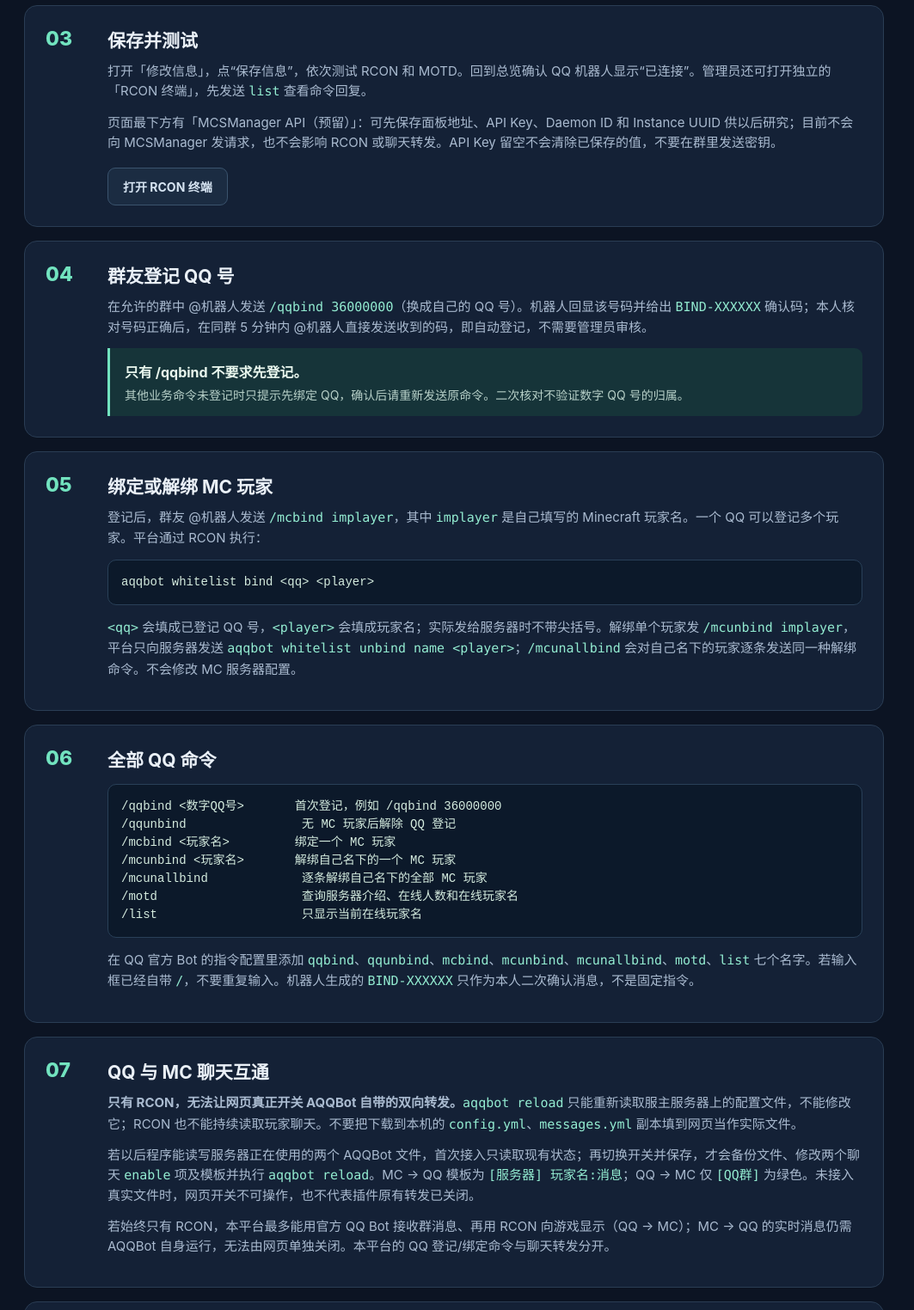
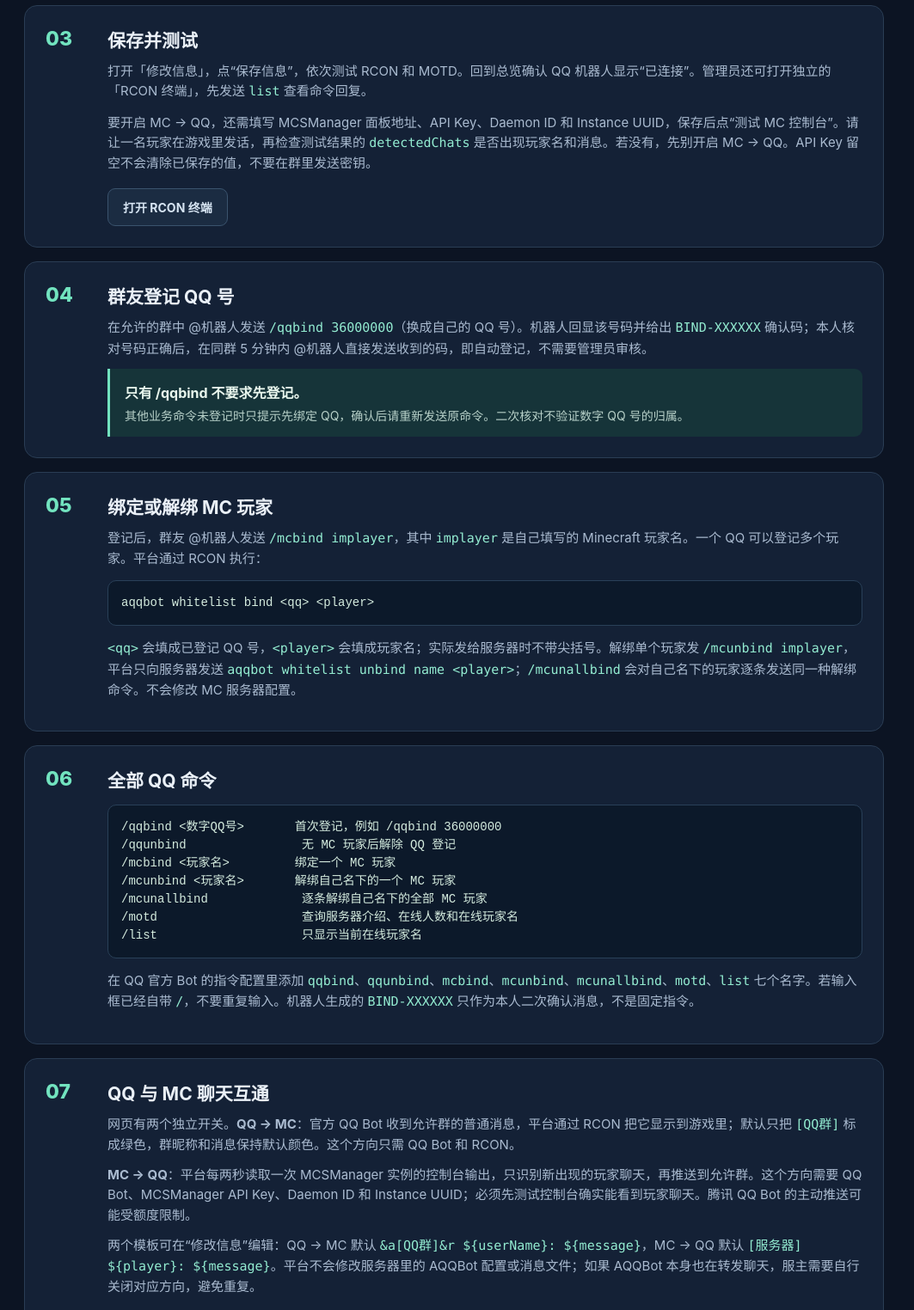
Before and after one commit to SZYInnovationStudio/mcqqmodule, a website: page public/guide.html in a window 1280 px wide. Shown: the part 800-2324 px from the top of the page at 86% size, without its empty margins (0-1063 px from the left). Drawn offline with Linux system fonts and the light colour scheme.

Commit message:
docs: explain independent RCON and MCSManager chat relay

```diff
--- a/public/guide.html
+++ b/public/guide.html
@@ -9,7 +9,7 @@
 rcon.port=25575
 rcon.password=你自己设置的强密码</pre><p>RCON 用来发送 AQQBot 绑定命令。不要直接把 RCON 端口开放到公网。</p></div></section>
     <section class="panel guide-step"><span class="step-number">02</span><div><h2>准备 QQ 官方 Bot</h2><p>在 <a href="https://q.qq.com/" target="_blank" rel="noopener noreferrer">QQ 开放平台</a>创建机器人，取得 AppID 和 AppSecret，填到「修改信息」。把机器人加入目标群，启用群消息相关权限。</p><p>先保存 Bot 凭证；在群里 @机器人发一条消息，到总览“操作记录”复制发现的群 OpenID，再填到“允许使用的群 OpenID”。可以填多个，用逗号分隔。</p><p>本平台的 QQ 接入使用官方 Bot，不使用 OneBot。但现有 AQQBot 插件本身可能仍依赖 OneBot 后端；请先确认它在 MC 服务器上能正常接受控制台命令。</p></div></section>
-    <section class="panel guide-step"><span class="step-number">03</span><div><h2>保存并测试</h2><p>打开「修改信息」，点“保存信息”，依次测试 RCON 和 MOTD。回到总览确认 QQ 机器人显示“已连接”。管理员还可打开独立的「RCON 终端」，先发送 <code>list</code> 查看命令回复。</p><p>页面最下方有「MCSManager API（预留）」：可先保存面板地址、API Key、Daemon ID 和 Instance UUID 供以后研究；目前不会向 MCSManager 发请求，也不会影响 RCON 或聊天转发。API Key 留空不会清除已保存的值，不要在群里发送密钥。</p><a class="secondary link-button" href="/terminal">打开 RCON 终端</a></div></section>
+    <section class="panel guide-step"><span class="step-number">03</span><div><h2>保存并测试</h2><p>打开「修改信息」，点“保存信息”，依次测试 RCON 和 MOTD。回到总览确认 QQ 机器人显示“已连接”。管理员还可打开独立的「RCON 终端」，先发送 <code>list</code> 查看命令回复。</p><p>要开启 MC → QQ，还需填写 MCSManager 面板地址、API Key、Daemon ID 和 Instance UUID，保存后点“测试 MC 控制台”。请让一名玩家在游戏里发话，再检查测试结果的 <code>detectedChats</code> 是否出现玩家名和消息。若没有，先别开启 MC → QQ。API Key 留空不会清除已保存的值，不要在群里发送密钥。</p><a class="secondary link-button" href="/terminal">打开 RCON 终端</a></div></section>
     <section class="panel guide-step"><span class="step-number">04</span><div><h2>群友登记 QQ 号</h2><p>在允许的群中 @机器人发送 <code>/qqbind 36000000</code>（换成自己的 QQ 号）。机器人回显该号码并给出 <code>BIND-XXXXXX</code> 确认码；本人核对号码正确后，在同群 5 分钟内 @机器人直接发送收到的码，即自动登记，不需要管理员审核。</p><div class="callout"><strong>只有 /qqbind 不要求先登记。</strong><span>其他业务命令未登记时只提示先绑定 QQ，确认后请重新发送原命令。二次核对不验证数字 QQ 号的归属。</span></div></div></section>
     <section class="panel guide-step"><span class="step-number">05</span><div><h2>绑定或解绑 MC 玩家</h2><p>登记后，群友 @机器人发送 <code>/mcbind implayer</code>，其中 <code>implayer</code> 是自己填写的 Minecraft 玩家名。一个 QQ 可以登记多个玩家。平台通过 RCON 执行：</p><pre>aqqbot whitelist bind &lt;qq&gt; &lt;player&gt;</pre><p><code>&lt;qq&gt;</code> 会填成已登记 QQ 号，<code>&lt;player&gt;</code> 会填成玩家名；实际发给服务器时不带尖括号。解绑单个玩家发 <code>/mcunbind implayer</code>，平台只向服务器发送 <code>aqqbot whitelist unbind name &lt;player&gt;</code>；<code>/mcunallbind</code> 会对自己名下的玩家逐条发送同一种解绑命令。不会修改 MC 服务器配置。</p></div></section>
     <section class="panel guide-step"><span class="step-number">06</span><div><h2>全部 QQ 命令</h2><pre>/qqbind &lt;数字QQ号&gt;       首次登记，例如 /qqbind 36000000
@@ -19,7 +19,7 @@
 /mcunallbind             逐条解绑自己名下的全部 MC 玩家
 /motd                    查询服务器介绍、在线人数和在线玩家名
 /list                    只显示当前在线玩家名</pre><p>在 QQ 官方 Bot 的指令配置里添加 <code>qqbind</code>、<code>qqunbind</code>、<code>mcbind</code>、<code>mcunbind</code>、<code>mcunallbind</code>、<code>motd</code>、<code>list</code> 七个名字。若输入框已经自带 <code>/</code>，不要重复输入。机器人生成的 <code>BIND-XXXXXX</code> 只作为本人二次确认消息，不是固定指令。</p></div></section>
-    <section class="panel guide-step"><span class="step-number">07</span><div><h2>QQ 与 MC 聊天互通</h2><p><strong>只有 RCON，无法让网页真正开关 AQQBot 自带的双向转发。</strong><code>aqqbot reload</code> 只能重新读取服主服务器上的配置文件，不能修改它；RCON 也不能持续读取玩家聊天。不要把下载到本机的 <code>config.yml</code>、<code>messages.yml</code> 副本填到网页当作实际文件。</p><p>若以后程序能读写服务器正在使用的两个 AQQBot 文件，首次接入只读取现有状态；再切换开关并保存，才会备份文件、修改两个聊天 <code>enable</code> 项及模板并执行 <code>aqqbot reload</code>。MC → QQ 模板为 <code>[服务器] 玩家名:消息</code>；QQ → MC 仅 <code>[QQ群]</code> 为绿色。未接入真实文件时，网页开关不可操作，也不代表插件原有转发已关闭。</p><p>若始终只有 RCON，本平台最多能用官方 QQ Bot 接收群消息、再用 RCON 向游戏显示（QQ → MC）；MC → QQ 的实时消息仍需 AQQBot 自身运行，无法由网页单独关闭。本平台的 QQ 登记/绑定命令与聊天转发分开。</p></div></section>
+    <section class="panel guide-step"><span class="step-number">07</span><div><h2>QQ 与 MC 聊天互通</h2><p>网页有两个独立开关。<strong>QQ → MC</strong>：官方 QQ Bot 收到允许群的普通消息，平台通过 RCON 把它显示到游戏里；默认只把 <code>[QQ群]</code> 标成绿色，群昵称和消息保持默认颜色。这个方向只需 QQ Bot 和 RCON。</p><p><strong>MC → QQ</strong>：平台每两秒读取一次 MCSManager 实例的控制台输出，只识别新出现的玩家聊天，再推送到允许群。这个方向需要 QQ Bot、MCSManager API Key、Daemon ID 和 Instance UUID；必须先测试控制台确实能看到玩家聊天。腾讯 QQ Bot 的主动推送可能受额度限制。</p><p>两个模板可在“修改信息”编辑：QQ → MC 默认 <code>&amp;a[QQ群]&amp;r ${userName}: ${message}</code>，MC → QQ 默认 <code>[服务器] ${player}: ${message}</code>。平台不会修改服务器里的 AQQBot 配置或消息文件；如果 AQQBot 本身也在转发聊天，服主需要自行关闭对应方向，避免重复。</p></div></section>
     <section class="panel guide-step"><span class="step-number">08</span><div><h2>管理用户与查看日志</h2><p>管理员打开“已绑定用户”页面，可查看、修改和删除本平台记录。修改或删除本平台记录不会自动改动服务器 AQQBot 的实际白名单；需要时请在服务器端另行同步。“玩家日志”页面按命令类型查看 QQ 玩家操作和处理结果；“RCON 终端”单独保存管理员手动发令日志。</p></div></section>
   </div>
 </main></body></html>
```
Also changed, not shown: COMMANDS.md (+1 -1 lines), README.md.
